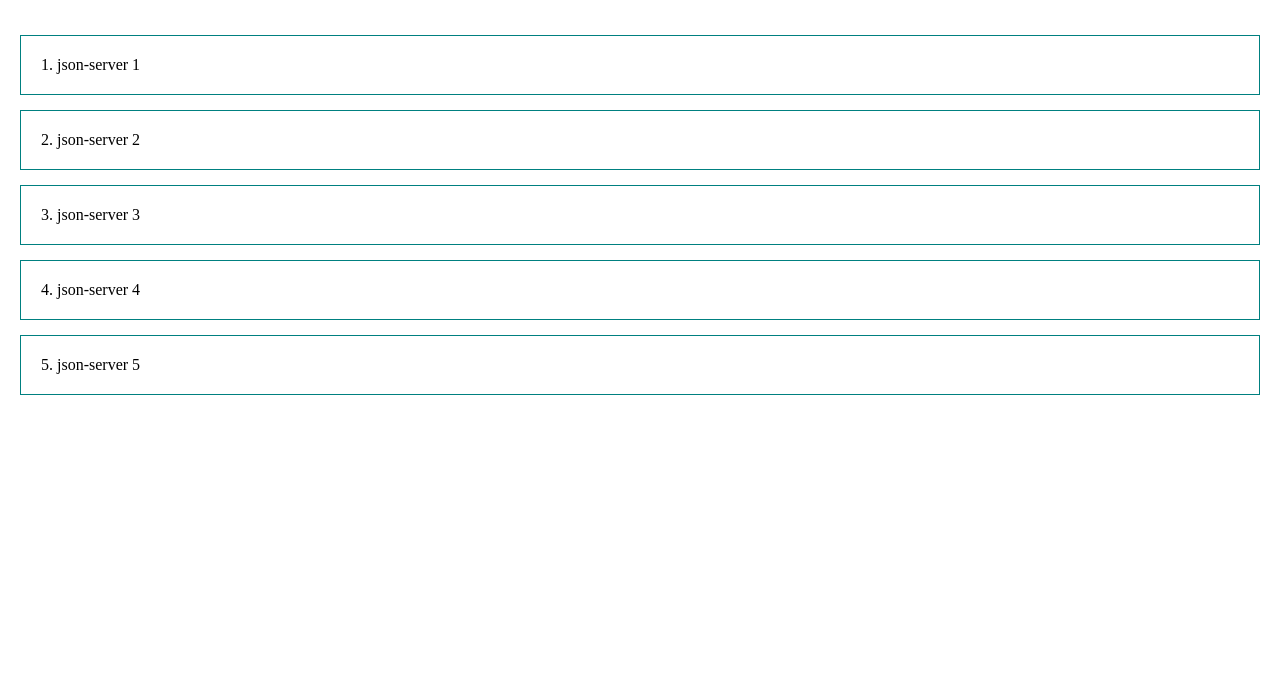
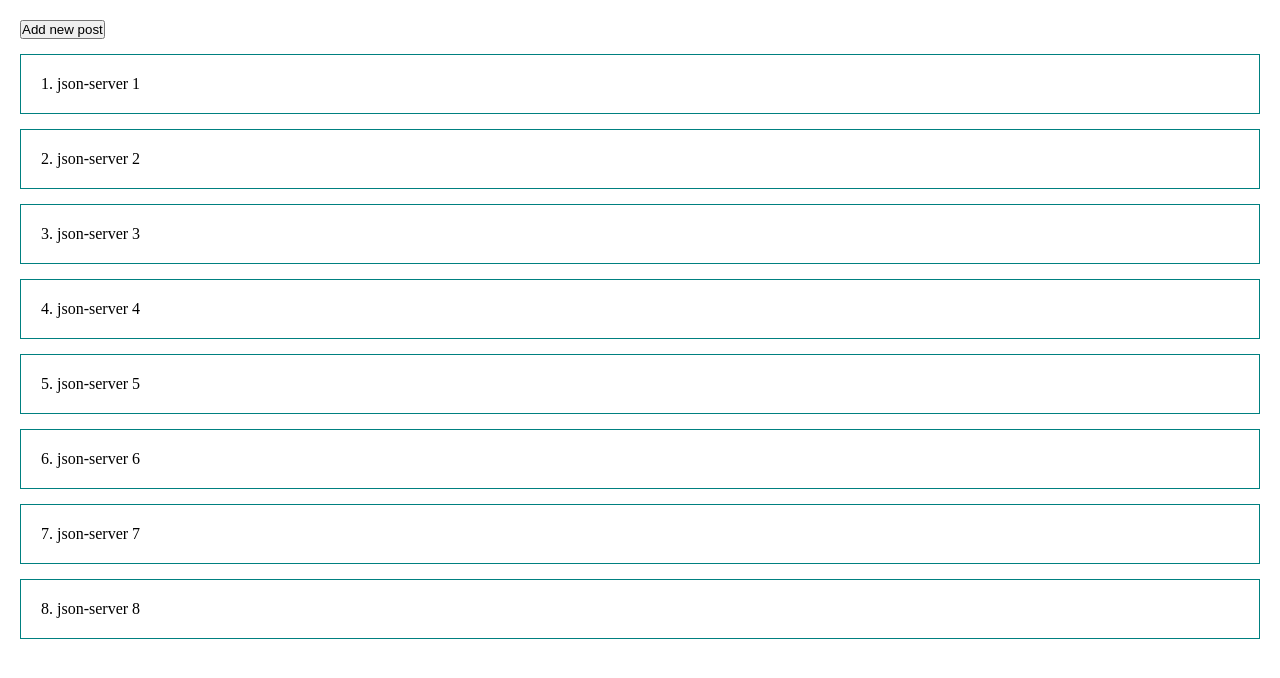
Before and after one commit to Chupriarti/redux-toolkit-typescript, a React (Create React App) app: page / in a window 1280 px wide. Shown: the top 678 px of the page. Built offline with nearby package versions, Linux system fonts and the light colour scheme; data requests are answered from the project's data file.

Commit message:
add new post mutation

```diff
--- a/src/components/PostContainer.tsx
+++ b/src/components/PostContainer.tsx
@@ -1,11 +1,20 @@
 import React from 'react'
+import { IPost } from '../models/IPost'
 import { postAPI } from '../services/PostService'
 import PostItem from './PostItem'
 
 const PostContainer = () => {
-    const {data: posts, error, isLoading} = postAPI.useFetchAllPostsQuery(5)
+    const {data: posts, error, isLoading} = postAPI.useFetchAllPostsQuery(100)
+    const [createPost, {}] = postAPI.useCreatePostMutation()
+
+    const handleCreate =  async () => {
+        const title = prompt()
+        await createPost({title, body: title} as IPost)
+    }
+
     return (
         <div className="post__list">
+            <button onClick={handleCreate}>Add new post</button>
             {isLoading && <h1>Loading...</h1>}
             {error && <h1>Error occurred during loading</h1>}
             {posts && posts.map(post =>
```
